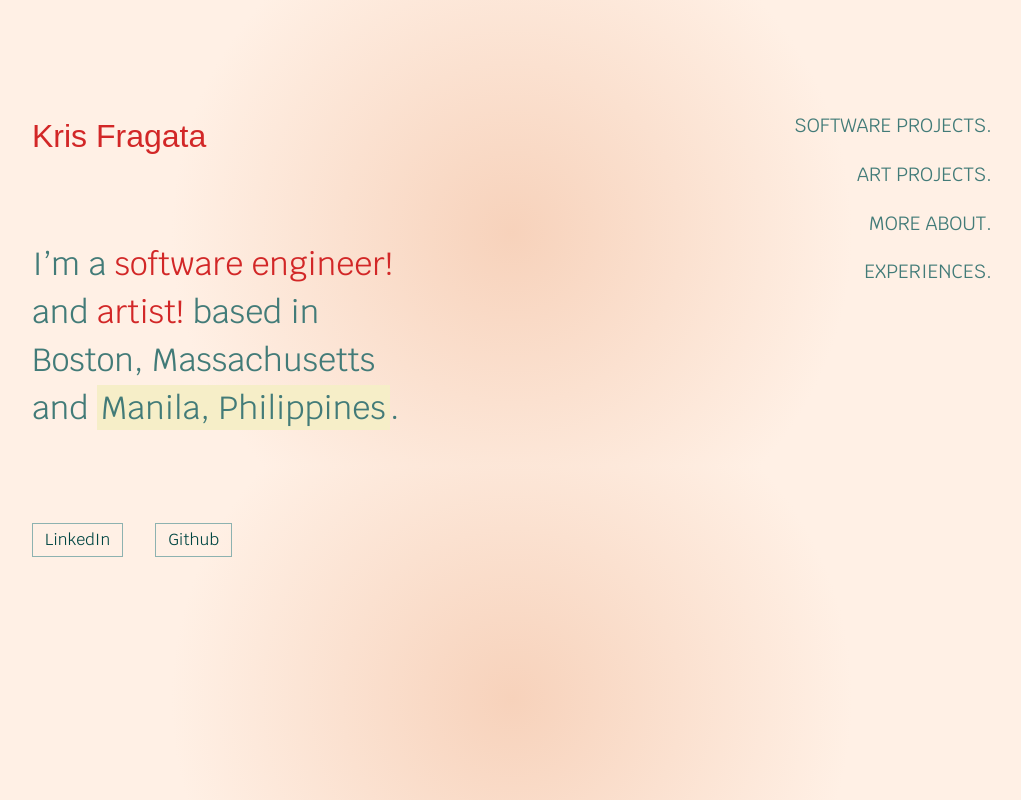
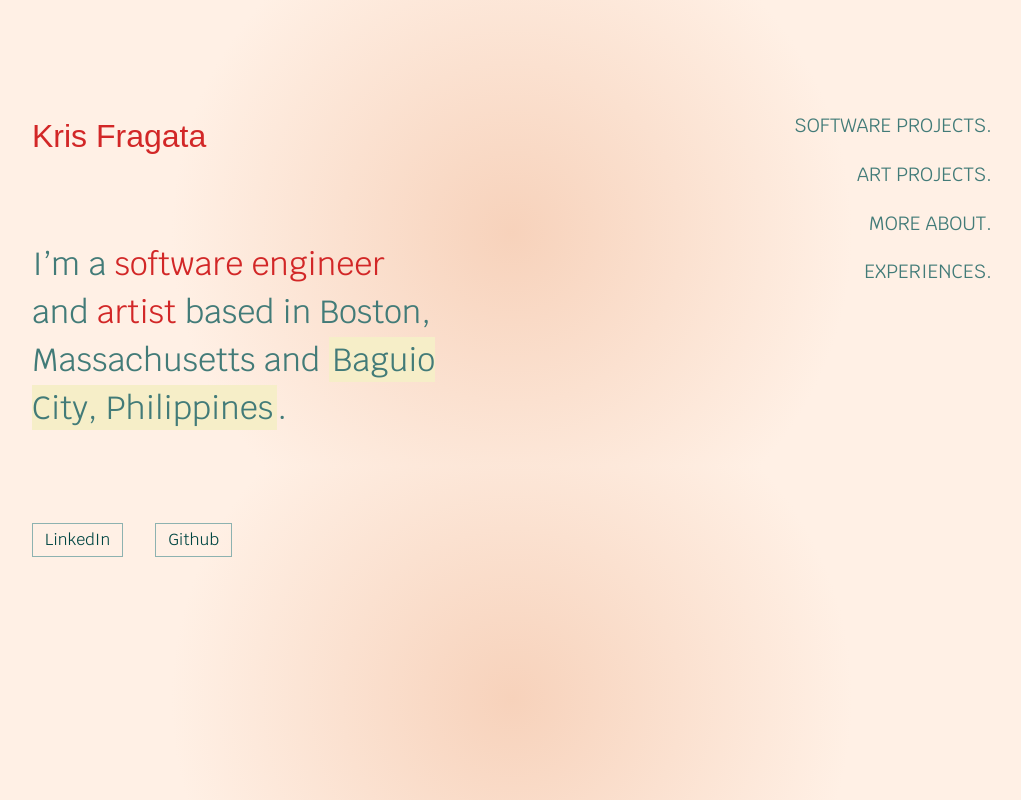
Before and after one commit to krisfragata/portfolio-2025, a Next.js app: page / in a window 1280 px wide. Shown: the top 800 px of the page, without its empty margins (128-1149 px from the left). Built offline with nearby package versions, Linux system fonts and the light colour scheme; a web font is replaced by a local one.

Commit message:
re(page):adjust landing page text for better flow and readability

```diff
--- a/src/app/page.tsx
+++ b/src/app/page.tsx
@@ -27,8 +27,8 @@ export default function Home() {
   const renderBlurb = () => {
 
     return (
-      <div className="blurb animate-pulse">
-        <p className="blurb-text">I do NOT live in Manila. But I miss the Philippines so much that this is more of a manifestation :)</p>
+      <div className="blurb">
+        <p className="blurb-text">I do NOT live in Bagio City currently. But I miss the Philippines so much that this is more of a manifestation :)</p>
       </div>
     )
   }
@@ -47,7 +47,7 @@ export default function Home() {
 
   return (
     <div className="left-main-text">
-      I’m a <span className="text-primary hover:cursor-pointer hover:font-semibold">software engineer!</span> and <span className="text-primary hover:cursor-pointer hover:font-semibold">artist!</span> based in Boston, Massachusetts and <span
+      I’m a <span className="text-primary hover:cursor-pointer hover:font-semibold">software engineer</span> and <span className="text-primary hover:cursor-pointer hover:font-semibold">artist</span> based in Boston, Massachusetts and <span
         className="highlight"
         onMouseOver={() => {
           if (windowWidth < 768) return;
@@ -61,7 +61,7 @@ export default function Home() {
           const isOpen = isBlurbOpen;
           setIsBlurbOpen(!isOpen);
         }}
-      >Manila, Philippines</span>.
+      >Baguio City, Philippines</span>.
       {isBlurbOpen && renderBlurb()}
       {isSoftwareBlurbOpen && renderSoftwareBlurb()}
     </div>
--- a/src/components/EducationModal.tsx
+++ b/src/components/EducationModal.tsx
@@ -1,14 +1,14 @@
 import { Education } from "@/app/experiences/education_list";
 import React, { JSX } from "react"
 
-interface ExperiencesModalProps {
+interface EducationModalProps {
     educationList: Education[];
     isModalOpen: boolean;
     setIsModalOpen: Function;
     extraStyling: string;
 }
 
-const EducationModal: React.FC<ExperiencesModalProps> = ({educationList, isModalOpen, setIsModalOpen, extraStyling}) => {
+const EducationModal: React.FC<EducationModalProps> = ({educationList, isModalOpen, setIsModalOpen, extraStyling}) => {
 
     /**
      * @description handle closing modal window
```
